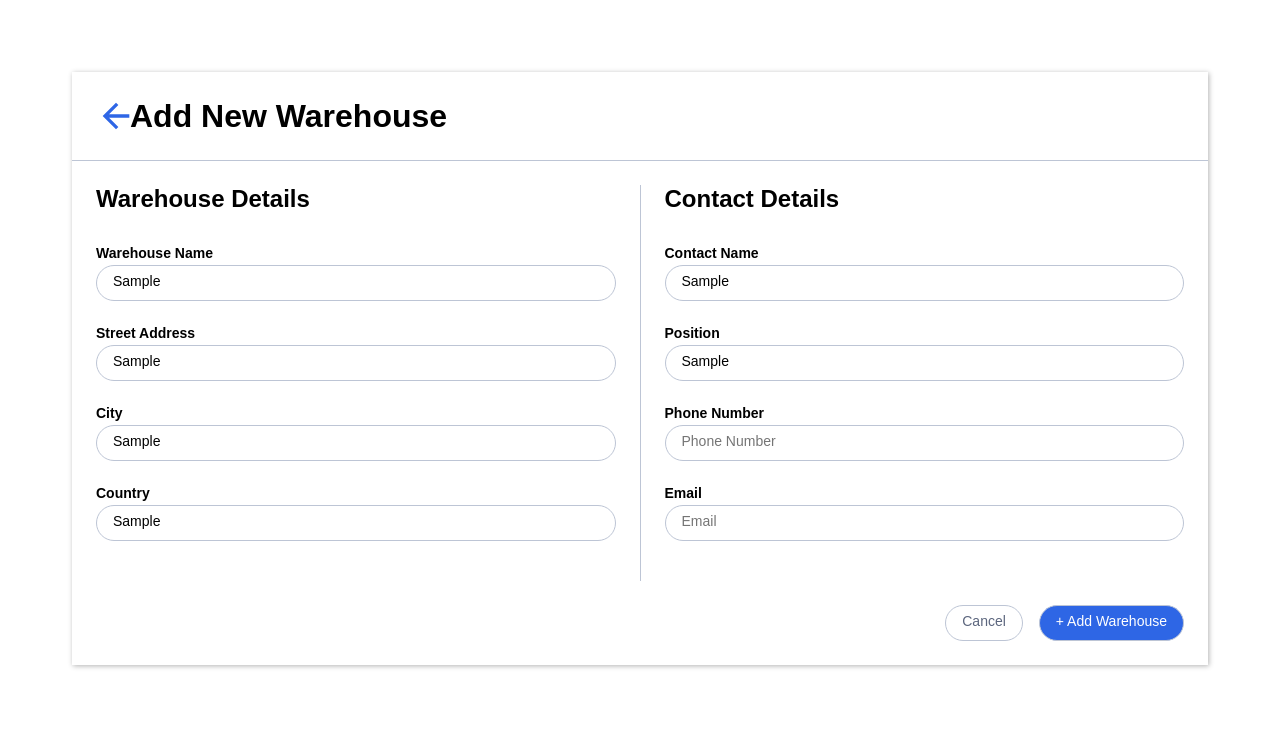
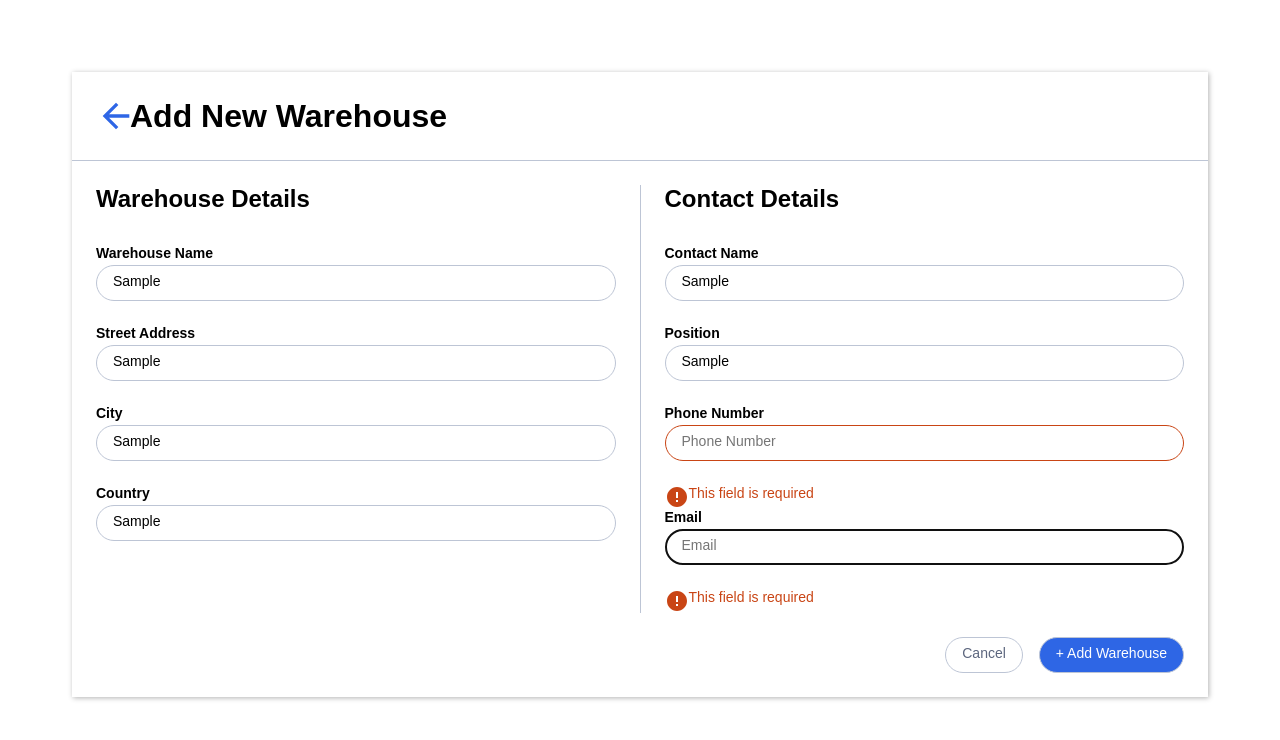
Before and after one commit to sowmya-malur/mountain-beaver-instock-client, a React (Create React App) app in the folder mountain-beaver-client/: page / in a window 1280 px wide. Both pictures are taken after typing "Sample", "Sample", "Sample", "Sample", "Sample", "Sample" into the empty fields and a click on the button "+ Add Warehouse". Shown: the top 740 px of the page. Built offline with nearby package versions, Linux system fonts and the light colour scheme; a web font is replaced by a local one.

Commit message:
Add basic form validations

```diff
--- a/mountain-beaver-client/src/pages/AddWarehousePage/AddWarehousePage.jsx
+++ b/mountain-beaver-client/src/pages/AddWarehousePage/AddWarehousePage.jsx
@@ -67,10 +67,7 @@ function AddWarehousePage() {
 
     let formErrors = {};
 
-    // get the values from the form
-    const wareHouseName = form.wareHouseName.value;
-    const streetAddress = form.streetAddress.value;
-
+    // Check the values from the form if empty, set the error message
     if (wareHouseName.trim() === "") {
       nameRef.current.focus();
       formErrors.wareHouseName = errorMessage;
@@ -82,6 +79,26 @@ function AddWarehousePage() {
     if (city.trim() === "") {
       cityRef.current.focus();
       formErrors.city = errorMessage;
+    }
+    if (country.trim() === "") {
+      countryRef.current.focus();
+      formErrors.country = errorMessage;
+    }
+    if (contactName.trim() === "") {
+      contactRef.current.focus();
+      formErrors.contactName = errorMessage;
+    }
+    if (position.trim() === "") {
+      positionRef.current.focus();
+      formErrors.position = errorMessage;
+    }
+    if (phoneNumber.trim() === "") {
+      phoneRef.current.focus();
+      formErrors.phoneNumber = errorMessage;
+    }
+    if (email.trim() === "") {
+      emailRef.current.focus();
+      formErrors.email = errorMessage;
     }
 
     console.log(formErrors);
@@ -184,8 +201,19 @@ function AddWarehousePage() {
               name="country"
               id="country"
               placeholder="Country"
-              className="add-warehouse__field"
+              className={`add-warehouse__field ${
+                errors.country && "add-warehouse__field--error"
+              }`}
+              value={country}
+              onChange={handleChange}
+              ref={countryRef}
             />
+             {errors.country && (
+              <div className="add-warehouse__error-message">
+                <img src={erroricon} alt="error icon"/>
+                {errors.country}
+              </div>
+            )}
           </div>
           <div className="add-warehouse__contact">
             <h2 className="add-warehouse__sub-title">Contact Details</h2>
@@ -197,8 +225,19 @@ function AddWarehousePage() {
               name="contactName"
               id="contactName"
               placeholder="Contact Name"
-              className="add-warehouse__field"
+              className={`add-warehouse__field ${
+                errors.contactName && "add-warehouse__field--error"
+              }`}
+              value={contactName}
+              onChange={handleChange}
+              ref={contactRef}
             />
+            {errors.contactName && (
+              <div className="add-warehouse__error-message">
+                <img src={erroricon} alt="error icon"/>
+                {errors.contactName}
+              </div>
+            )}
             <label htmlFor="position" className="add-warehouse__label">
               Position
             </label>
@@ -207,8 +246,19 @@ function AddWarehousePage() {
               name="position"
               id="position"
               placeholder="Position"
-              className="add-warehouse__field"
+              className={`add-warehouse__field ${
+                errors.position && "add-warehouse__field--error"
+              }`}
+              value={position}
+              onChange={handleChange}
+              ref={positionRef}
             />
+            {errors.position && (
+              <div className="add-warehouse__error-message">
+                <img src={erroricon} alt="error icon"/>
+                {errors.position}
+              </div>
+            )}
             <label htmlFor="phoneNumber" className="add-warehouse__label">
               Phone Number
             </label>
@@ -217,8 +267,19 @@ function AddWarehousePage() {
               name="phoneNumber"
               id="phoneNumber"
               placeholder="Phone Number"
-              className="add-warehouse__field"
+              className={`add-warehouse__field ${
+                errors.phoneNumber && "add-warehouse__field--error"
+              }`}
+              value={phoneNumber}
+              onChange={handleChange}
+              ref={phoneRef}
             />
+             {errors.phoneNumber && (
+              <div className="add-warehouse__error-message">
+                <img src={erroricon} alt="error icon"/>
+                {errors.phoneNumber}
+              </div>
+            )}
             <label htmlFor="email" className="add-warehouse__label">
               Email
             </label>
@@ -227,8 +288,19 @@ function AddWarehousePage() {
               name="email"
               id="email"
               placeholder="Email"
-              className="add-warehouse__field"
+              className={`add-warehouse__field ${
+                errors.email && "add-warehouse__field--error"
+              }`}
+              value={email}
+              onChange={handleChange}
+              ref={emailRef}
             />
+            {errors.email && (
+              <div className="add-warehouse__error-message">
+                <img src={erroricon} alt="error icon"/>
+                {errors.email}
+              </div>
+            )}
           </div>
         </div>
         <div className="add-warehouse__buttons-container">
--- a/mountain-beaver-client/src/pages/AddWarehousePage/AddWarehousePage.scss
+++ b/mountain-beaver-client/src/pages/AddWarehousePage/AddWarehousePage.scss
@@ -130,7 +130,6 @@
     padding: $mobile-margin;
     display: flex;
     justify-content: space-between;
-    flex: 0.5;
     gap: 1rem;
 
     @include tablet {
```
Also changed, not shown: 1 other file (tests, documents, lock files or other folders).
